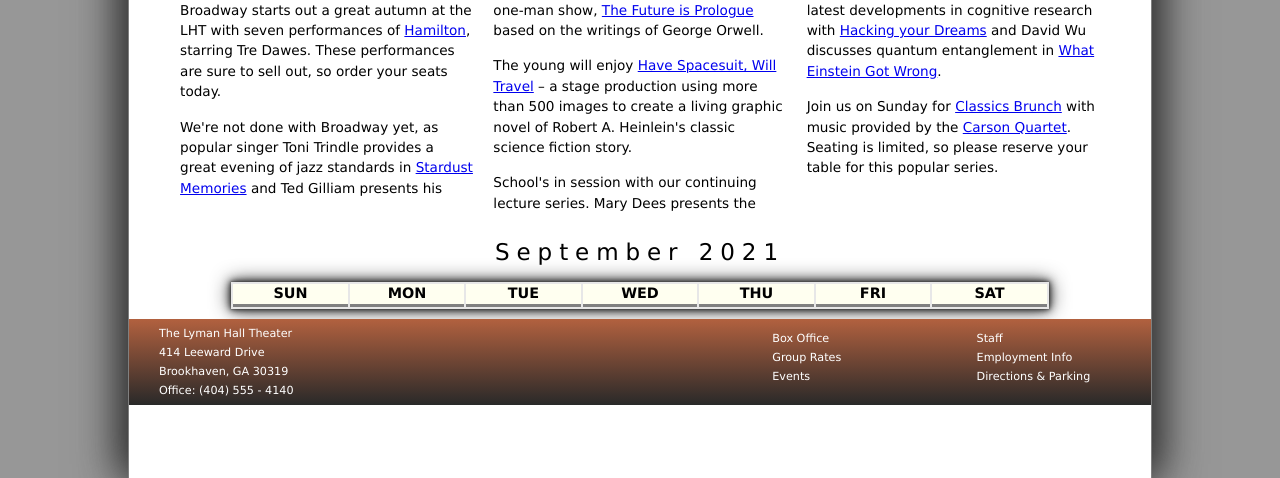
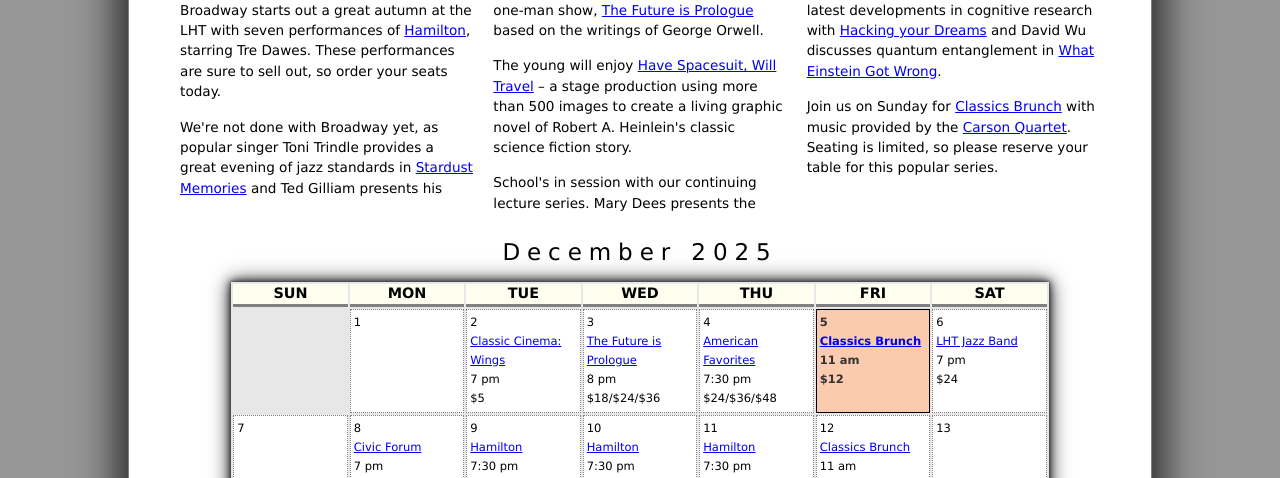
Before and after one commit to blueshark42-git/wk12lab, a plain HTML site: page lht_sept.html in a window 1280 px wide. Shown: the part 322-800 px from the top of the page. Drawn offline with Linux system fonts and the light colour scheme.

Commit message:
finished

```diff
--- a/lht_calendar.js
+++ b/lht_calendar.js
@@ -31,7 +31,7 @@
 */
 
 /* Set the date displayed in the calendar */
-let thisDay = new Date("September 24, 2021");
+let thisDay = new Date();
 
 /* Write the calendar to the element with the id "calendar" */
 document.getElementById("calendar").innerHTML = createCalendar(thisDay);
@@ -41,6 +41,7 @@ function createCalendar(calDate) {
     let calendarHTML = "<table id='calendar_table'>";
     calendarHTML += calCaption(calDate);
     calendarHTML += calWeekdayRow();
+    calendarHTML += calDays(calDate);
     calendarHTML += "</table>";
     return calendarHTML;
 }
@@ -65,3 +66,48 @@ function calWeekdayRow() {
     rowHTML += "</tr>";
     return rowHTML;
 }
+
+/* Function to calculate the number of days in the month */
+function daysInMonth(calDate) {
+   let dayCount = [31,28,31,30,31,30,31,31,30,31,30,31];
+
+   let thisYear = calDate.getFullYear();
+   let thisMonth = calDate.getMonth();
+
+   if (thisYear % 4 === 0) {
+      if ((thisYear % 100 != 0) || (thisYear % 400 === 0)) {
+         dayCount[1] = 29;
+      }
+   }
+
+   return dayCount[thisMonth];
+}
+
+/* Function to write table rows for each day of the month */
+function calDays(calDate) {
+   let day = new Date(calDate.getFullYear(), calDate.getMonth(), 1);
+   let weekDay = day.getDay();
+
+   let htmlCode = "<tr>";
+   for (let i = 0; i < weekDay; i++) {
+      htmlCode += "<td></td>";
+   }
+
+   let totalDays = daysInMonth(calDate);
+
+   let highlightDay = calDate.getDate();
+   for (let i = 1; i <= totalDays; i++) {
+      day.setDate(i);
+      weekDay = day.getDay();
+
+      if (weekDay === 0) htmlCode += "<tr>";
+      if (i === highlightDay) {
+         htmlCode += "<td class='calendar_dates' id='calendar_today'>" + i + dayEvent[i] + "</td>";
+      } else {
+         htmlCode += "<td class='calendar_dates'>" + i + dayEvent[i] + "</td>";
+      }
+      if (weekDay === 6) htmlCode += "</tr>";
+   }
+
+   return htmlCode;
+}
--- a/lht_sept.html
+++ b/lht_sept.html
@@ -20,6 +20,7 @@
    <link href="lht_base.css" rel="stylesheet" />
    <link href="lht_layout.css" rel="stylesheet" />
    <link href="lht_calendar.css" rel="stylesheet" />
+   <script src="lht_events.js" defer></script>
    <script src="lht_calendar.js" defer></script>
 </head>
 
```
